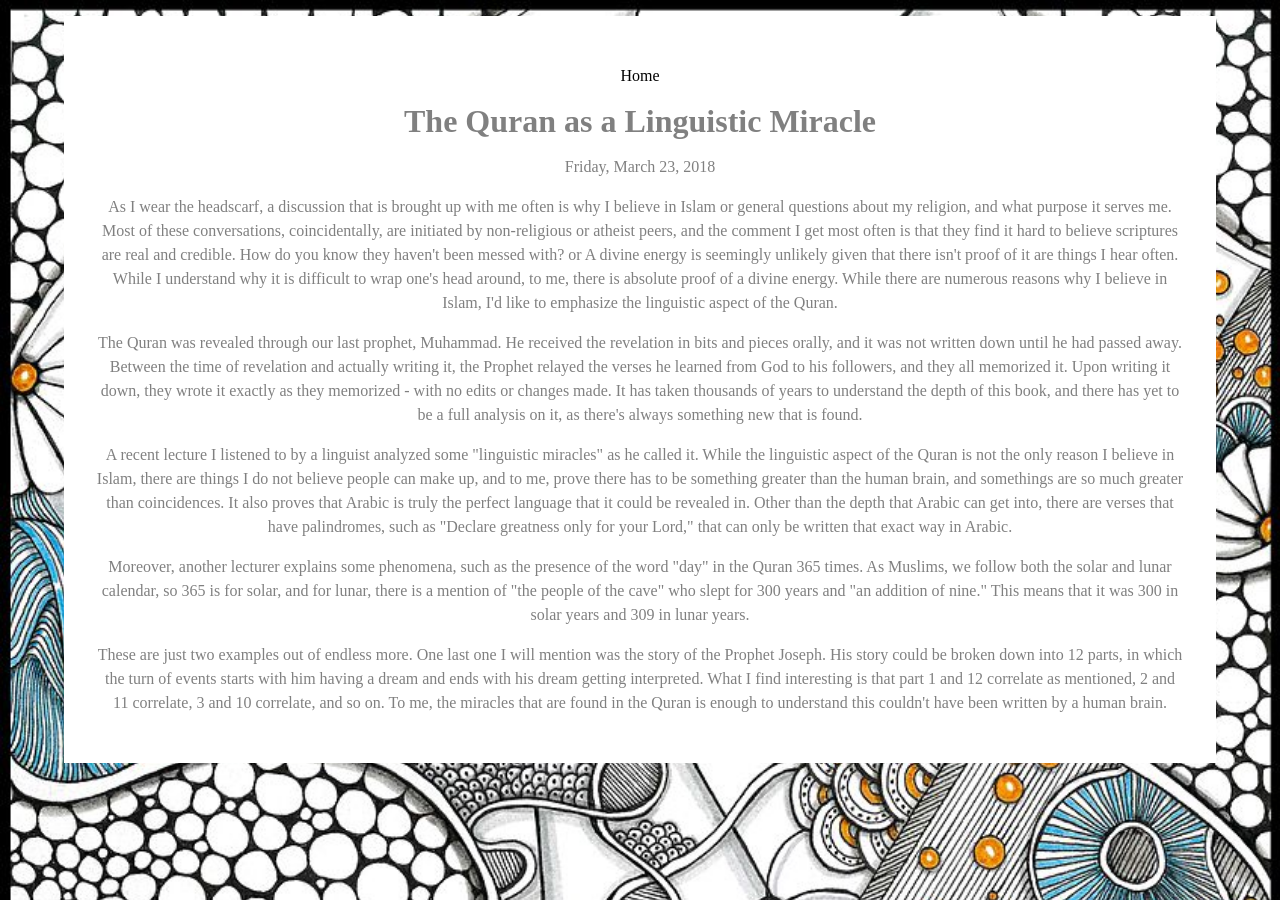
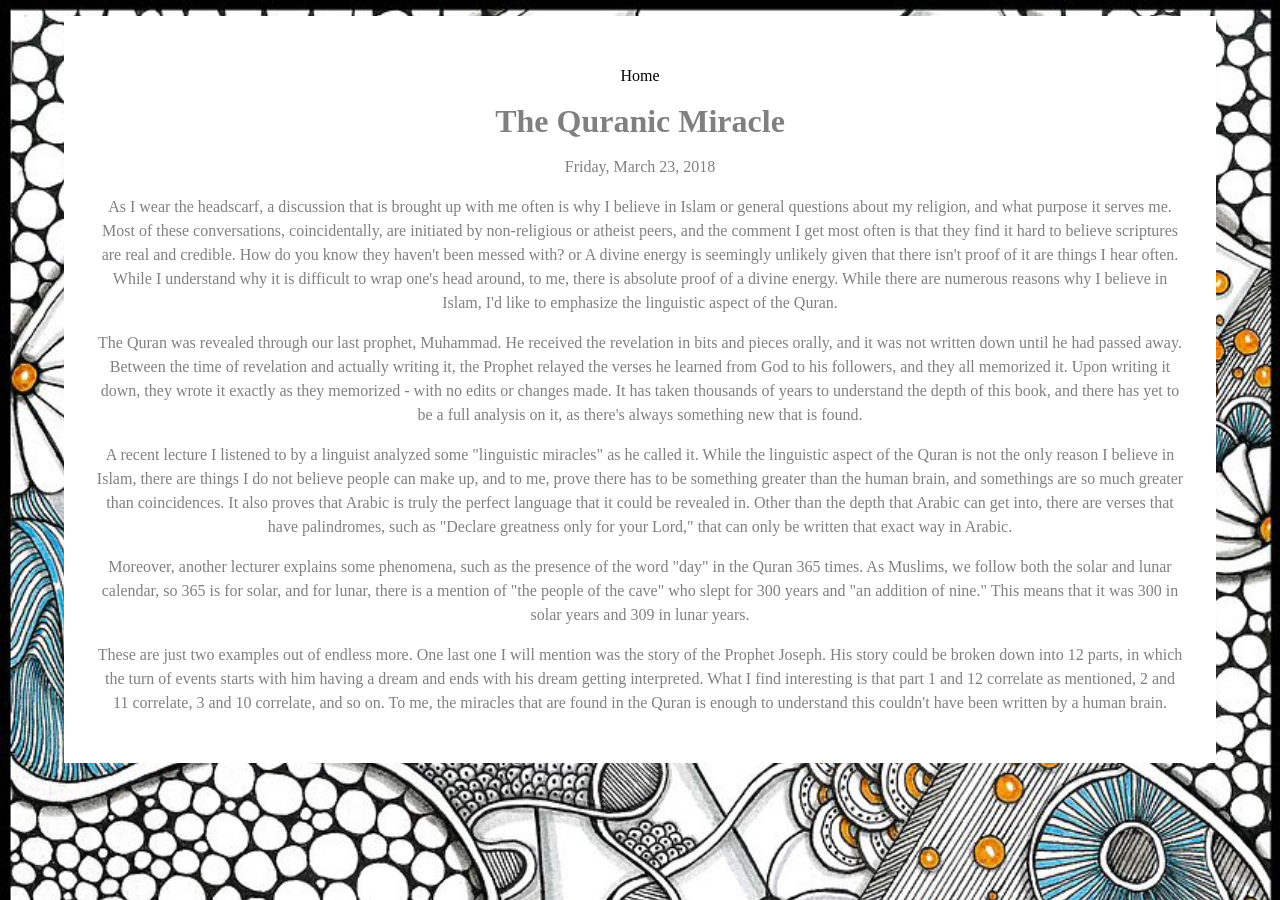
Before and after one commit to ashammeeh/alaa-blog, a Jekyll site: the page built from _posts/2018-03-23-The Book as a Linguistic Miracle.markdown, in a window 1280 px wide. Built offline with Jekyll 4.4.1, drawn with Linux system fonts in a browser that asks for light colours.

Commit message:
Update 2018-03-23-The Book as a Linguistic Miracle.markdown

```diff
--- a/_posts/2018-03-23-The Book as a Linguistic Miracle.markdown
+++ b/_posts/2018-03-23-The Book as a Linguistic Miracle.markdown
@@ -1,5 +1,5 @@
 ---
-title: The Quran as a Linguistic Miracle
+title: The Quranic Miracle
 ---
 
 <p>As I wear the headscarf, a discussion that is brought up with me often is why I believe in Islam or general questions about my religion, and what purpose it serves me. Most of these conversations, coincidentally, are initiated by non-religious or atheist peers, and the comment I get most often is that they find it hard to believe scriptures are real and credible. How do you know they haven't been messed with? or A divine energy is seemingly unlikely given that there isn't proof of it are things I hear often. While I understand why it is difficult to wrap one's head around, to me, there is absolute proof of a divine energy.  While there are numerous reasons why I believe in Islam, I'd like to emphasize the linguistic aspect of the Quran.</p>
```
